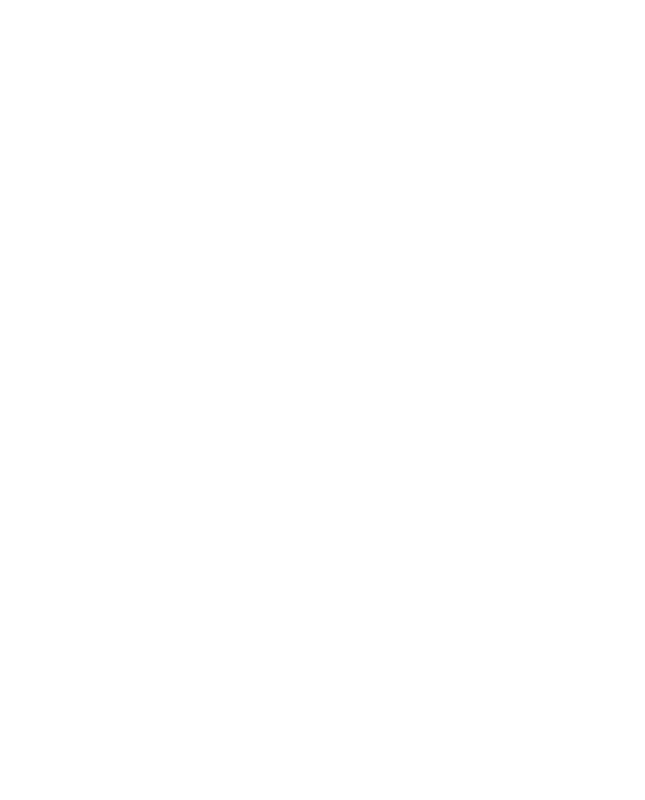
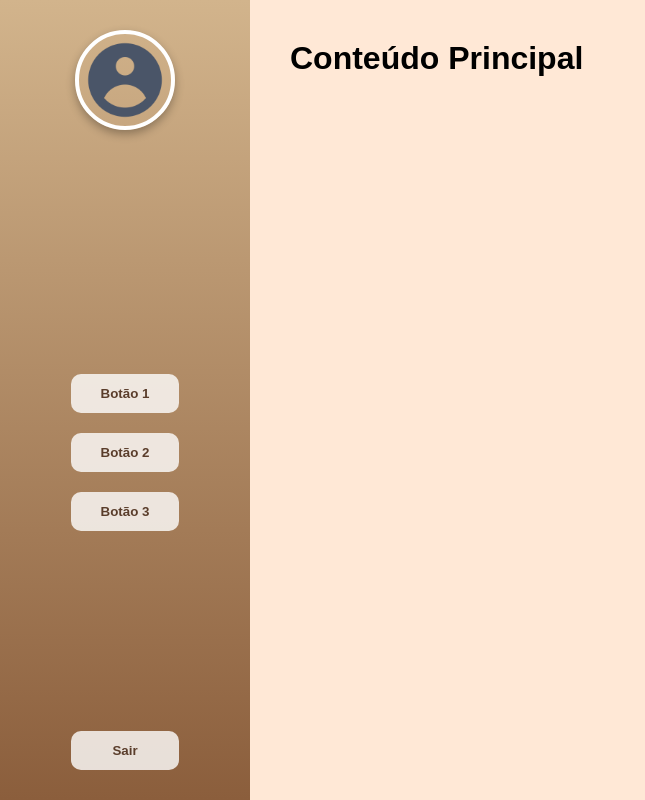
Before and after one commit to felipeferronogueira/salao-maite, a website: page public/dashboard/dashAlerta.html in a window 1280 px wide. Shown: the whole page, without its empty margins (0-645 px from the left). Drawn offline with Linux system fonts and the light colour scheme; no server answers.

Commit message:
iniciando tela de alertas

```diff
--- /dev/null
+++ b/public/assets/css/alerta.css
@@ -0,0 +1,102 @@
+/* Reset básico */
+* {
+    margin: 0;
+    padding: 0;
+    box-sizing: border-box;
+    font-family: 'Poppins', sans-serif;
+}
+
+body {
+    background-color: #ffe8d6;
+    display: flex;
+    height: 100vh;
+}
+
+/* Sidebar no lado direito */
+.sidebar {
+    width: 250px;
+    background: linear-gradient(to bottom, #d2b48c, #8b5e3c);
+    display: flex;
+    flex-direction: column;
+    justify-content: space-between;
+    align-items: center;
+    padding: 30px 20px;
+}
+
+/* Foto do usuário */
+.profile img {
+    width: 100px;
+    height: 100px;
+    border-radius: 50%;
+    object-fit: cover;
+    border: 4px solid white;
+    box-shadow: 0 4px 10px rgba(0,0,0,0.3);
+}
+
+/* Menu */
+.menu {
+    display: flex;
+    flex-direction: column;
+    gap: 20px;
+    margin-top: 40px;
+}
+
+.menu button {
+    padding: 12px;
+    width: 8.5vw;
+    border: none;
+    background-color: rgba(255, 255, 255, 0.8);
+    color: #5a3d2b;
+    font-weight: bold;
+    border-radius: 10px;
+    cursor: pointer;
+    transition: 0.3s;
+}
+
+.menu button:hover {
+    background-color: #ffffff;
+    transform: scale(1.05);
+}
+
+/* Botão de sair */
+.logout button {
+    padding: 12px;
+    width: 8.5vw;
+    border: none;
+    background-color: rgba(255, 255, 255, 0.8);
+    color: #5a3d2b;
+    font-weight: bold;
+    border-radius: 10px;
+    cursor: pointer;
+    transition: 0.3s;
+}
+
+.logout button:hover {
+    background-color: #ffdddd;
+    color: #8b0000;
+    transform: scale(1.05);
+}
+
+/* Conteúdo principal */
+.main-content {
+    flex: 1;
+    padding: 40px;
+}
+
+.alerta {
+    border: 2px solid #f5a623;
+    background-color: #fff7e6;
+    padding: 15px;
+    margin: 10px 0;
+    border-radius: 8px;
+}
+
+.alerta h3 {
+    margin: 0 0 5px;
+    color: #f5a623;
+}
+
+.alerta p {
+    margin: 0;
+    color: #333;
+}
--- a/public/dashboard/dashAlerta.html
+++ b/public/dashboard/dashAlerta.html
@@ -0,0 +1,59 @@
+<!DOCTYPE html>
+<html lang="pt-br">
+<head>
+    <meta charset="UTF-8">
+    <meta name="viewport" content="width=device-width, initial-scale=1.0">
+    <title>Dashboard</title>
+    <link rel="stylesheet" href="../assets/css/alerta.css">
+</head>
+<body onload="carregarAlertas()">
+
+    <div class="sidebar">
+        <div class="profile">
+            <img src="../assets/imgs/user.webp" alt="Foto do Usuário">
+        </div>
+
+        <div class="menu">
+            <button>Botão 1</button>
+            <button>Botão 2</button>
+            <button>Botão 3</button>
+        </div>
+
+        <div class="logout">
+            <button>Sair</button>
+        </div>
+    </div>
+
+    <div class="main-content">
+        <h1>Conteúdo Principal</h1>
+    </div>
+
+</body>
+</html>
+
+<script>
+
+async function carregarAlertas() {
+  const response = await fetch('/api/alertas');
+  const data = await response.json();
+
+  const container = document.querySelector('.main-content');
+  container.innerHTML = '<h1>Alertas</h1>';
+
+  if (data.alertas.length === 0) {
+    container.innerHTML += '<p>✅ Nenhum alerta no momento.</p>';
+    return;
+  }
+
+  data.alertas.forEach(alerta => {
+    const div = document.createElement('div');
+    div.classList.add('alerta');
+    div.innerHTML = `
+      <h3>${alerta.tipo}</h3>
+      <p>${alerta.mensagem}</p>
+    `;
+    container.appendChild(div);
+  });
+}
+
+</script>
```
Also changed, not shown: public/login.html (+2 -2 lines), src/routes.js (+85 -0 lines), public/assets/imgs/user.webp (added).
